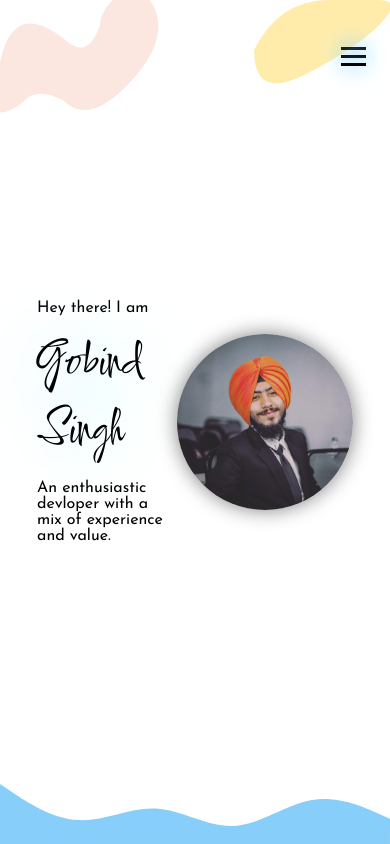
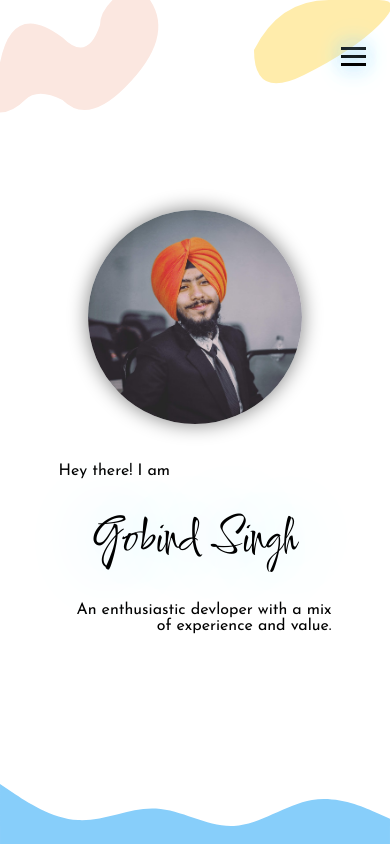
Before and after one commit to theGobindSingh/resume, a React (Create React App) app: page / in a window 390 px wide. Built offline with nearby package versions, Linux system fonts and the light colour scheme; a web font is replaced by a local one.

Commit message:
draft 1.7

```diff
--- a/src/Pages/Home/Home.css
+++ b/src/Pages/Home/Home.css
@@ -101,10 +101,16 @@
 }
 
 @media screen and (max-width: 800px) {
+  #Home {
+    flex-direction: column-reverse !important;
+  }
   #Home .text {
     margin-left: 0.5%;
     margin-right: 0.5%;
-    width: 35%;
+    width: 70%;
+  }
+  #Home .s2 {
+    text-align: end;
   }
   #Home .text h1 {
     font-size: 3rem;
@@ -117,10 +123,11 @@
     width: 100% !important;
   }
   #Home .image {
-    width: 45vw !important;
-    height: 45vw !important;
+    width: 55vw !important;
+    height: 55vw !important;
     margin-left: 0.5%;
     margin-right: 0.5%;
+    margin-bottom: 10%;
   }
 
   #Home .image img {
--- a/src/Pages/Home/Home.js
+++ b/src/Pages/Home/Home.js
@@ -19,7 +19,9 @@ export default function Home() {
           Hey there! I am
         </span>
         <h1>Gobind Singh</h1>
-        <span style={{ alignSelf: "flex-end", width: "60%" }}>{homeText}</span>
+        <span className="s2" style={{ alignSelf: "flex-end", width: "60%" }}>
+          {homeText}
+        </span>
       </div>
       <div className="image">
         <img src={Me} alt="Gobind Singh" />
```
